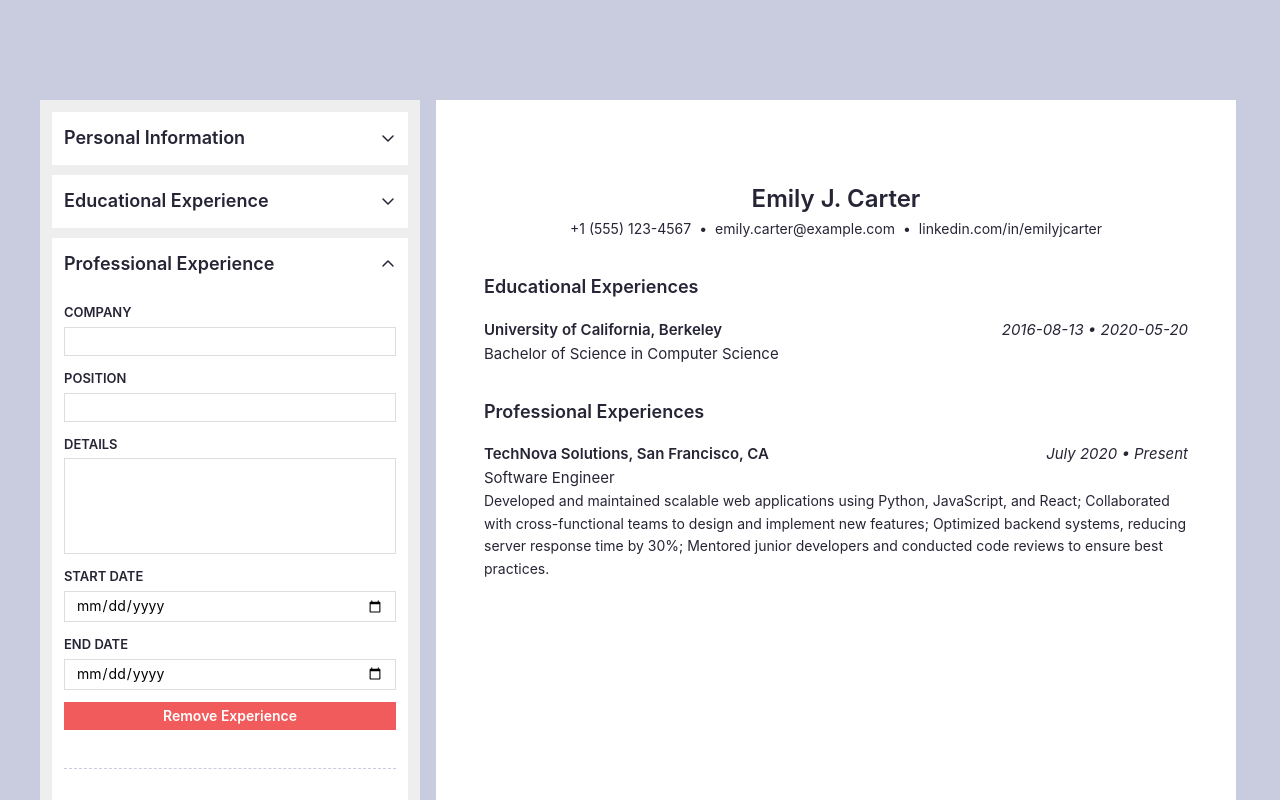
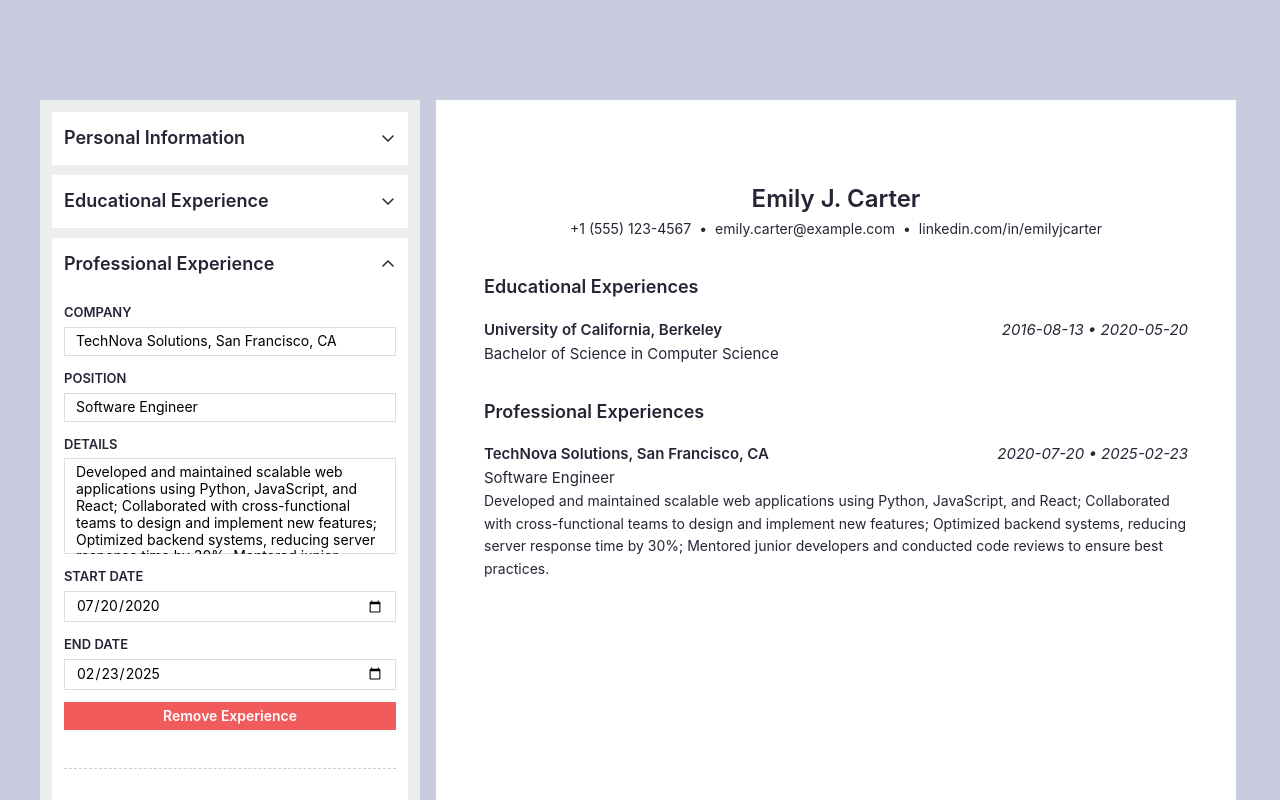
Before and after one commit to jsklcodes/cv-application, a React (Vite) app: page / in a window 1280 px wide. Both pictures are taken after a click on the element "Professional Experience". Shown: the top 800 px of the page. Built offline with nearby package versions, Linux system fonts and the light colour scheme.

Commit message:
Create state to keep professional experiences
This commit is responsible by to keep the professional experiences in a
state, but also adds the features to add  and remove new professional
experience forms, and render all that data into the preview of the
curriculum.

```diff
--- a/src/App.jsx
+++ b/src/App.jsx
@@ -26,6 +26,17 @@ export const App = () => {
       studyEndDate: '2020-05-20',
     },
   ]);
+  const [professionalExperiences, setProfessionalExperiences] = useState([
+    {
+      id: crypto.randomUUID(),
+      company: 'TechNova Solutions, San Francisco, CA',
+      position: 'Software Engineer',
+      jobDetails:
+        'Developed and maintained scalable web applications using Python, JavaScript, and React; Collaborated with cross-functional teams to design and implement new features; Optimized backend systems, reducing server response time by 30%; Mentored junior developers and conducted code reviews to ensure best practices.',
+      jobStartDate: '2020-07-20',
+      jobEndDate: '2025-02-23',
+    },
+  ]);
 
   const addEducationalExperience = () => {
     setEducationalExperiences(prevEducationalExperiences => [
@@ -40,9 +51,29 @@ export const App = () => {
     ]);
   };
 
+  const addProfessionalExperience = () => {
+    setProfessionalExperiences(prevProfessionalExperiences => [
+      ...prevProfessionalExperiences,
+      {
+        id: crypto.randomUUID(),
+        company: '',
+        position: '',
+        jobDetails: '',
+        jobStartDate: '',
+        jobEndDate: '',
+      },
+    ]);
+  };
+
   const removeEducationalExperience = id => {
     setEducationalExperiences(prevEducationalExperiences =>
       prevEducationalExperiences.filter(experience => experience.id !== id)
+    );
+  };
+
+  const removeProfessionalExperience = id => {
+    setProfessionalExperiences(prevProfessionalExperiences =>
+      prevProfessionalExperiences.filter(experience => experience.id !== id)
     );
   };
 
@@ -78,10 +109,22 @@ export const App = () => {
         </Collapse>
         <Collapse title="Professional Experience">
           <div className="experience-group">
-            <ProfessionalExpForm />
+            {professionalExperiences.map(experience => (
+              <ProfessionalExpForm
+                key={experience.id}
+                professionalExperience={experience}
+                setProfessionalExperiences={setProfessionalExperiences}
+                removeProfessionalExperience={removeProfessionalExperience}
+              />
+            ))}
           </div>
 
-          <button className="button button-primary">Add Experience</button>
+          <button
+            className="button button-primary"
+            onClick={addProfessionalExperience}
+          >
+            Add Experience
+          </button>
         </Collapse>
       </CvCreator>
 
@@ -98,7 +141,12 @@ export const App = () => {
         </PreviewSection>
 
         <PreviewSection title="Professional Experiences">
-          <ProfessionalExpCard />
+          {professionalExperiences.map(experience => (
+            <ProfessionalExpCard
+              key={experience.id}
+              professionalExperience={experience}
+            />
+          ))}
         </PreviewSection>
       </CvPreview>
     </div>
--- a/src/components/ProfessionalExpCard/index.jsx
+++ b/src/components/ProfessionalExpCard/index.jsx
@@ -1,19 +1,23 @@
-export const ProfessionalExpCard = () => {
+export const ProfessionalExpCard = ({
+  professionalExperience: {
+    company,
+    position,
+    jobDetails,
+    jobStartDate,
+    jobEndDate,
+  },
+}) => {
   return (
     <div className="experience-card">
       <header className="experience-header">
-        <span className="text-bold">TechNova Solutions, San Francisco, CA</span>
-        <span className="text-italic">July 2020 • Present</span>
+        <span className="text-bold">{company}</span>
+        <span className="text-italic">
+          {jobStartDate} • {jobEndDate}
+        </span>
       </header>
 
-      <span>Software Engineer</span>
-      <p className="text-small">
-        Developed and maintained scalable web applications using Python,
-        JavaScript, and React; Collaborated with cross-functional teams to
-        design and implement new features; Optimized backend systems, reducing
-        server response time by 30%; Mentored junior developers and conducted
-        code reviews to ensure best practices.
-      </p>
+      <span>{position}</span>
+      <p className="text-small">{jobDetails}</p>
     </div>
   );
 };
--- a/src/components/ProfessionalExpForm/index.jsx
+++ b/src/components/ProfessionalExpForm/index.jsx
@@ -1,67 +1,104 @@
-export const ProfessionalExpForm = () => {
+export const ProfessionalExpForm = ({
+  professionalExperience: {
+    id,
+    company,
+    position,
+    jobDetails,
+    jobStartDate,
+    jobEndDate,
+  },
+  setProfessionalExperiences,
+  removeProfessionalExperience,
+}) => {
+  const handleChange = event => {
+    const { name, value } = event.target;
+    setProfessionalExperiences(prevProfessionalExperiences =>
+      prevProfessionalExperiences.map(experience =>
+        experience.id === id
+          ? { ...experience, [name.replace(`-${id}`, '')]: value }
+          : experience
+      )
+    );
+  };
+
   return (
     <form className="form">
       <div className="form-group">
-        <label htmlFor="company" className="form-label">
+        <label htmlFor={`company-${id}`} className="form-label">
           Company
         </label>
         <input
           type="text"
-          name="company"
-          id="company"
+          name={`company-${id}`}
+          id={`company-${id}`}
           className="form-control"
+          value={company}
+          onChange={handleChange}
         />
       </div>
 
       <div className="form-group">
-        <label htmlFor="position" className="form-label">
+        <label htmlFor={`position-${id}`} className="form-label">
           Position
         </label>
         <input
           type="text"
-          name="position"
-          id="position"
+          name={`position-${id}`}
+          id={`position-${id}`}
           className="form-control"
+          value={position}
+          onChange={handleChange}
         />
       </div>
 
       <div className="form-group">
-        <label htmlFor="jobDetails" className="form-label">
+        <label htmlFor={`jobDetails-${id}`} className="form-label">
           Details
         </label>
         <textarea
-          name="jobDetails"
-          id="jobDetails"
+          name={`jobDetails-${id}`}
+          id={`jobDetails-${id}`}
           className="form-control"
           rows="5"
+          value={jobDetails}
+          onChange={handleChange}
         ></textarea>
       </div>
 
       <div className="form-group">
-        <label htmlFor="jobStartDate" className="form-label">
+        <label htmlFor={`jobStartDate-${id}`} className="form-label">
           Start Date
         </label>
         <input
           type="date"
-          name="jobStartDate"
-          id="jobStartDate"
+          name={`jobStartDate-${id}`}
+          id={`jobStartDate-${id}`}
           className="form-control"
+          value={jobStartDate}
+          onChange={handleChange}
         />
       </div>
 
       <div className="form-group">
-        <label htmlFor="jobEndDate" className="form-label">
+        <label htmlFor={`jobEndDate-${id}`} className="form-label">
           End Date
         </label>
         <input
           type="date"
-          name="jobEndDate"
-          id="jobEndDate"
+          name={`jobEndDate-${id}`}
+          id={`jobEndDate-${id}`}
           className="form-control"
+          value={jobEndDate}
+          onChange={handleChange}
         />
       </div>
 
-      <button className="button button-danger">Remove Experience</button>
+      <button
+        className="button button-danger"
+        onClick={() => removeProfessionalExperience(id)}
+      >
+        Remove Experience
+      </button>
     </form>
   );
 };
```
